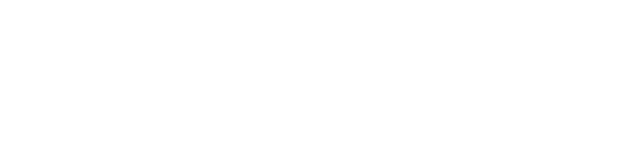
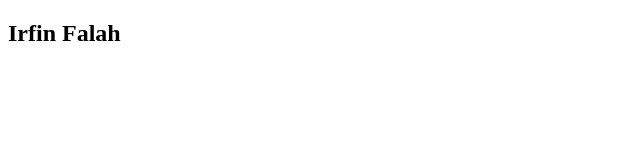
Before and after one commit to lordfalah/ignoreee, a plain HTML site: page index.html in a window 1280 px wide. Shown: the whole page, without its empty margins (0-640 px from the left). Drawn offline with Linux system fonts and the light colour scheme.

Commit message:
modif file index.html box

```diff
--- a/index.html
+++ b/index.html
@@ -4,9 +4,13 @@
     <meta charset="UTF-8">
     <meta http-equiv="X-UA-Compatible" content="IE=edge">
     <meta name="viewport" content="width=device-width, initial-scale=1.0">
-    <title>irfin falah</title>
+    <title>Just Note</title>
 </head>
 <body>
-
+    <div class="box">
+        <div class="square">
+            <h2>Irfin Falah</h2>
+        </div>
+    </div>
 </body>
 </html>
```
